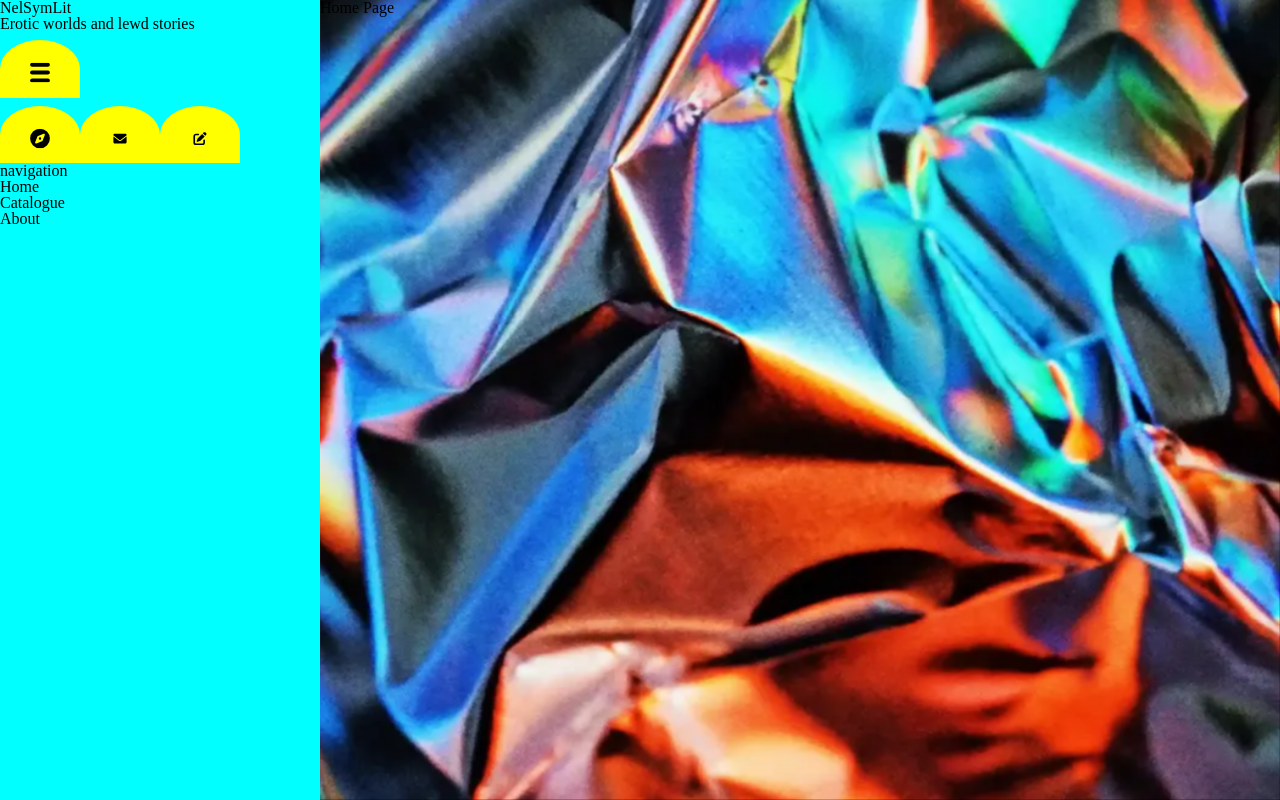
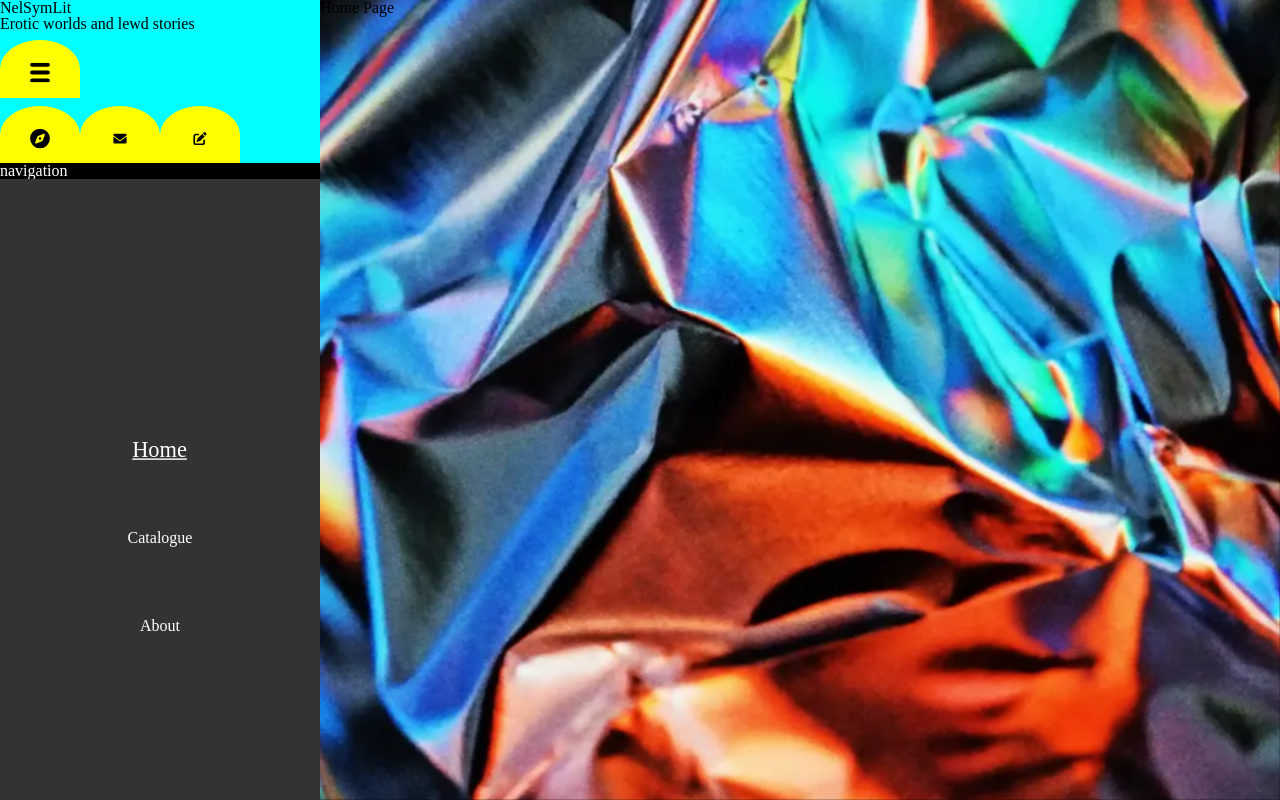
Before and after one commit to Driijko/wren, a Svelte app: page / in a window 1280 px wide. Built offline with nearby package versions, Linux system fonts and the light colour scheme.

Commit message:
Nav: styling.

```diff
--- a/src/components/1-site/interface/interfaces/Nav.svelte
+++ b/src/components/1-site/interface/interfaces/Nav.svelte
@@ -4,8 +4,9 @@
 
 </script>
 
+<!-- MARKUP ///////////////////////////////////////// -->
 <nav>
-  <ul>
+  <ul class="center fill">
     <li>
       <PageLink page="home">Home</PageLink>
     </li>
@@ -17,3 +18,34 @@
     </li>
   </ul>
 </nav>
+
+<!-- STYLES ////////////////////////////////////// -->
+<style>
+nav {
+  background-color: hsl(0, 0%, 20%);
+}
+ul {
+  flex-direction: column;
+  color: white;
+  gap: calc(var(--hpx) * 0.1);
+}
+ul :global(a) {
+  display: block;
+}
+ul :global(.current) {
+  text-decoration: underline;
+  cursor: default;
+  transform: scale(1.4);
+}
+@media (hover:hover) {
+  ul :global(a) {
+    transition-property: transform;
+    transition-timing-function: ease-out;
+    transition-duration: 0.3s;
+  }
+  ul :global(a:hover:not(.current)),
+  ul :global(a:focus-visible:not(.current)) {
+    transform: scale(1.4);
+  }
+}
+</style>
--- a/src/components/1-site/interface/interfaces/SiteMenu.svelte
+++ b/src/components/1-site/interface/interfaces/SiteMenu.svelte
@@ -43,6 +43,10 @@ div {
 div :global(.site-header) {
   background-color: white;
 }
+h3 {
+  background-color: black;
+  color: white;
+}
 div :global(nav) {
   flex: 1;
 }
```
